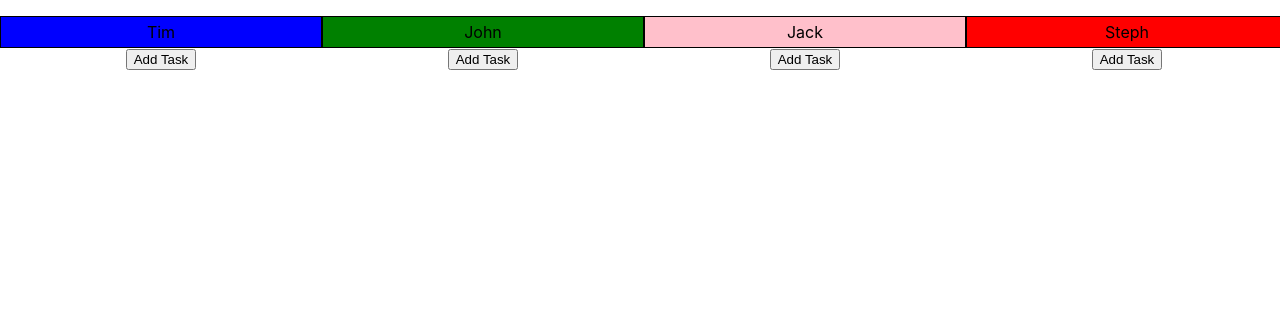
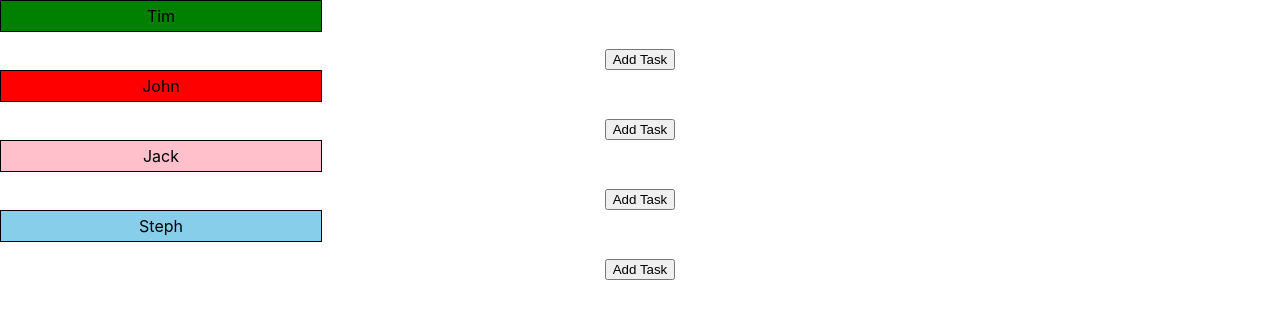
Before and after one commit to TimothyJao/algorithms, a React (Create React App) app in the folder react_projects/trello_practice/: page / in a window 1280 px wide. Shown: the top 318 px of the page. Built offline with nearby package versions, Linux system fonts and the light colour scheme.

Commit message:
starting useReducer transition

```diff
--- a/react_projects/trello_practice/src/board.jsx
+++ b/react_projects/trello_practice/src/board.jsx
@@ -1,24 +1,29 @@
-import React, {useState, useEffect} from "react"
+import React, {useState, useEffect, useReducer} from "react"
 import User from "./user"
 
-function Board(props){
+const initialState = {
+    cards: [
+        ['Tim 1', 'Tim 2'],
+        ['John 1', 'John 2'],
+        ['Jack 1', 'Jack 2'],
+        ['Steph 1', 'Steph 2']
+    ]
+}
 
-    const [users, setUsers] = useState([<User name="Tim" index={0} color="blue"></User>,
-                                        <User name="John" index={1} color="green"></User>,
-                                        <User name="Jack" index={2} color="pink"></User>,
-                                        <User name="Steph" index={3} color = "red"></User>])
+function reducer(state, action){
 
-    let listedUsers = users.map((user, index) => {
-        return <li className="user" key={index}>{user}</li>
-    })
+}
 
-    function shiftRight(index, task){
+function Board(){
 
-    }
+    const [state, dispatch] = useReducer(reducer, initialState);
 
     return (
         <>
-            <ul className="userlist">{listedUsers}</ul>
+            <User name="Tim" dispatch={dispatch} cards={state.cards[0]} color="green"></User>
+            <User name="John" dispatch={dispatch} cards={state.cards[0]} color="red"></User>
+            <User name="Jack" dispatch={dispatch} cards={state.cards[0]} color="pink"></User>
+            <User name="Steph" dispatch={dispatch} cards={state.cards[0]} color="skyblue"></User>
         </>
     )
 }
```
Also changed, not shown: 1 other file (tests, documents, lock files or other folders).
